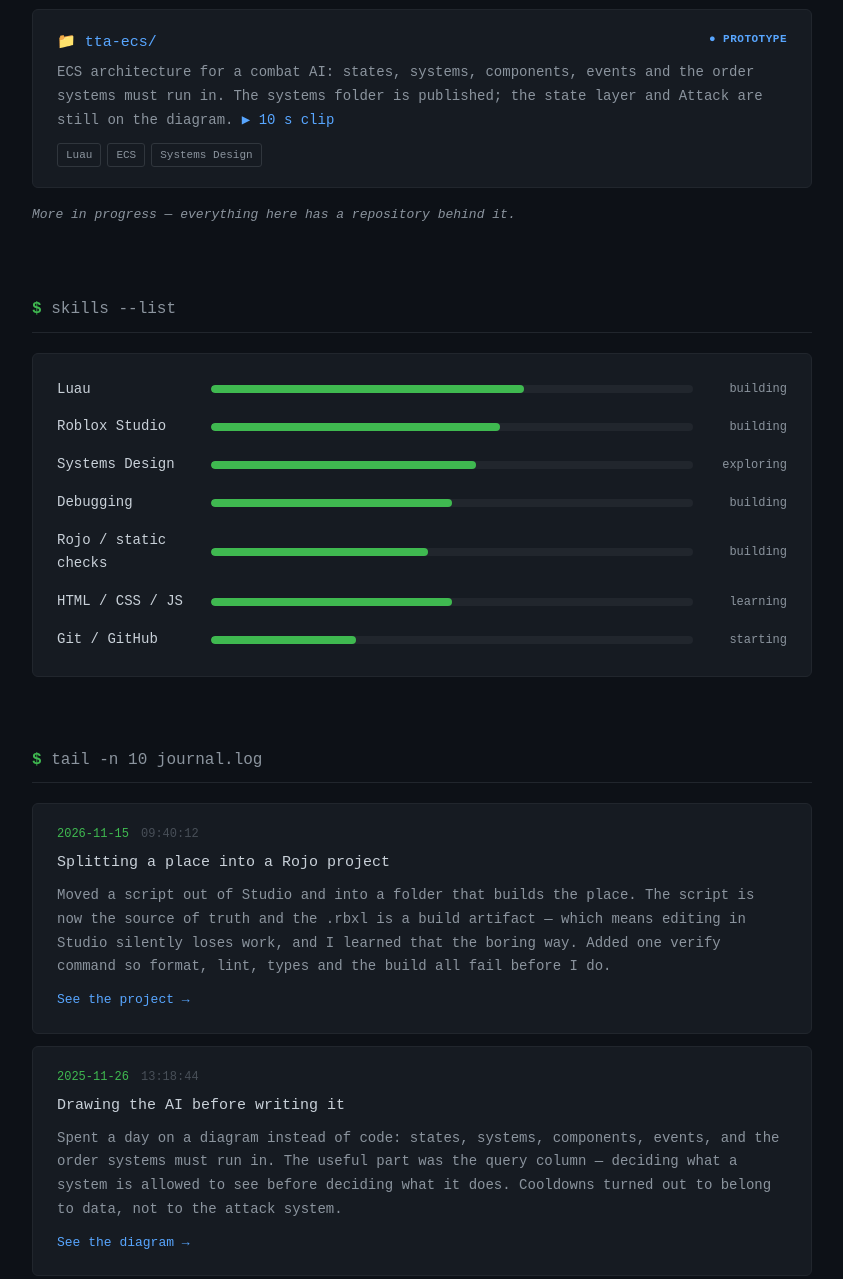
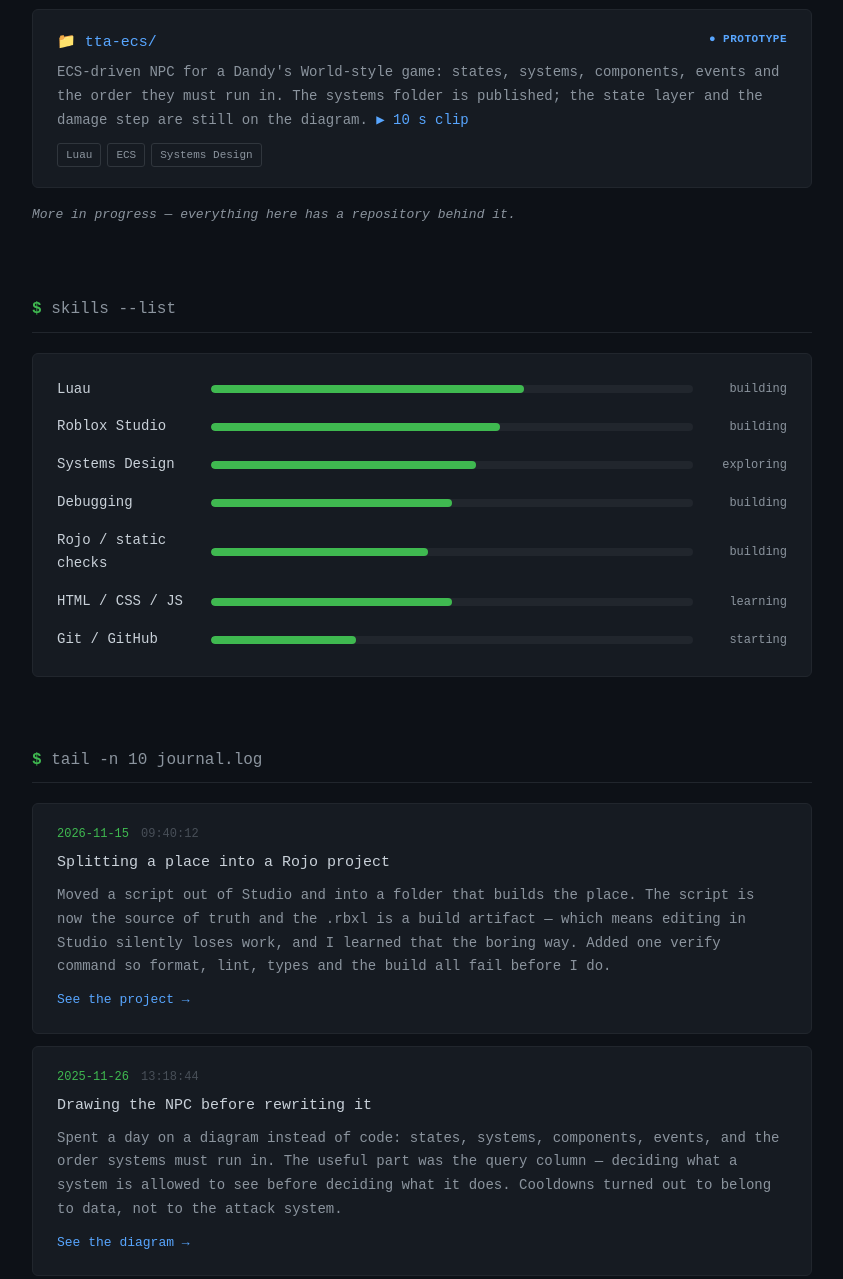
Before and after one commit to herfdiug/herfdiug.github.io, a plain HTML site: page index.html in a window 1280 px wide. Shown: the part 1320-2599 px from the top of the page, without its empty margins (218-1061 px from the left). Drawn offline with Linux system fonts and the light colour scheme.

Commit message:
Framing: ECS-driven Dandy's World-style NPC, not a combat AI

```diff
--- a/index.html
+++ b/index.html
@@ -7,11 +7,11 @@
   <meta name="description" content="Herfdiug — second-year IT student. Roblox systems: state machines, ECS, and the toolchain that keeps them honest.">
   <meta property="og:type" content="website">
   <meta property="og:title" content="Herfdiug | Roblox Scripter">
-  <meta property="og:description" content="Second-year IT student. Two repos: a Rojo-based coin spawner with format, lint, type and build gates, and an ECS design for a combat AI with a running slice.">
+  <meta property="og:description" content="Second-year IT student. Two repos: a Rojo-based coin spawner with format, lint, type and build gates, and an ECS-driven NPC for a Dandy's World-style game.">
   <meta property="og:url" content="https://herfdiug.github.io/">
   <meta name="twitter:card" content="summary_large_image">
   <meta property="og:image" content="https://herfdiug.github.io/preview.jpg">
-  <meta property="og:image:alt" content="Roblox test place: an AI agent inside its cyan wireframe detection area.">
+  <meta property="og:image:alt" content="Roblox test place: an NPC inside its cyan wireframe detection area.">
   <link rel="stylesheet" href="css/style.css">
 
   <!-- Three contact values are still unfilled: {{DISCORD_TAG}}, {{DEVFORUM}}, {{EMAIL}}.
@@ -102,7 +102,7 @@
 
       <div class="project-card">
         <div class="project-name">📁 <a href="https://github.com/herfdiug/tta-ecs" target="_blank" rel="noopener">tta-ecs/</a></div>
-        <div class="project-desc">ECS architecture for a combat AI: states, systems, components, events and the order systems must run in. The systems folder is published; the state layer and Attack are still on the diagram. <a href="https://github.com/herfdiug/tta-ecs/blob/main/media/tta-prototype.mp4" target="_blank" rel="noopener">▶ 10 s clip</a></div>
+        <div class="project-desc">ECS-driven NPC for a Dandy's World-style game: states, systems, components, events and the order they must run in. The systems folder is published; the state layer and the damage step are still on the diagram. <a href="https://github.com/herfdiug/tta-ecs/blob/main/media/tta-prototype.mp4" target="_blank" rel="noopener">▶ 10 s clip</a></div>
         <div class="project-meta">
           <span class="tag">Luau</span>
           <span class="tag">ECS</span>
@@ -193,7 +193,7 @@
           <span class="entry-date">2025-11-26</span>
           <span class="entry-time">13:18:44</span>
         </div>
-        <div class="entry-title">Drawing the AI before writing it</div>
+        <div class="entry-title">Drawing the NPC before rewriting it</div>
         <div class="entry-body">Spent a day on a diagram instead of code: states, systems, components, events, and the order systems must run in. The useful part was the query column — deciding what a system is allowed to see before deciding what it does. Cooldowns turned out to belong to data, not to the attack system.</div>
         <div class="entry-link"><a href="#projects">See the diagram →</a></div>
       </div>
```
